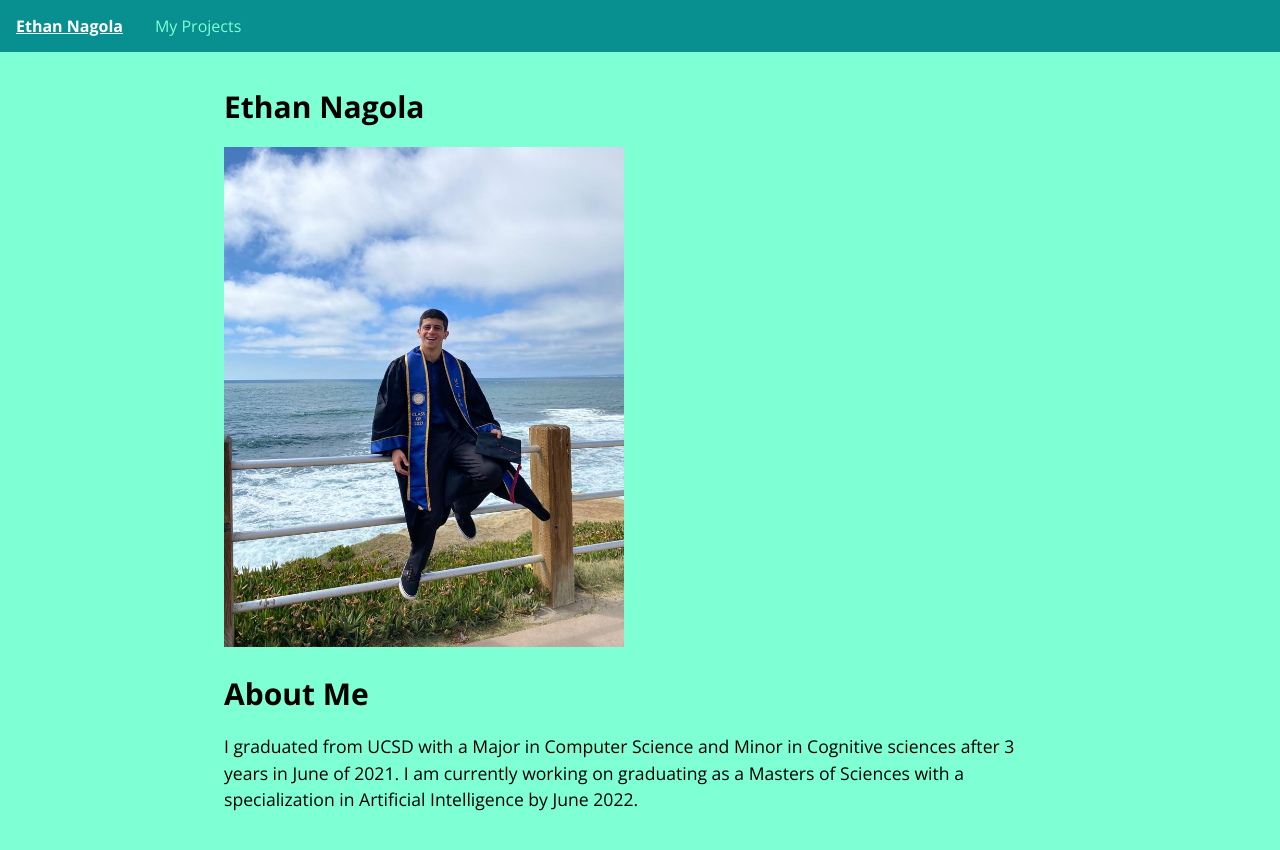
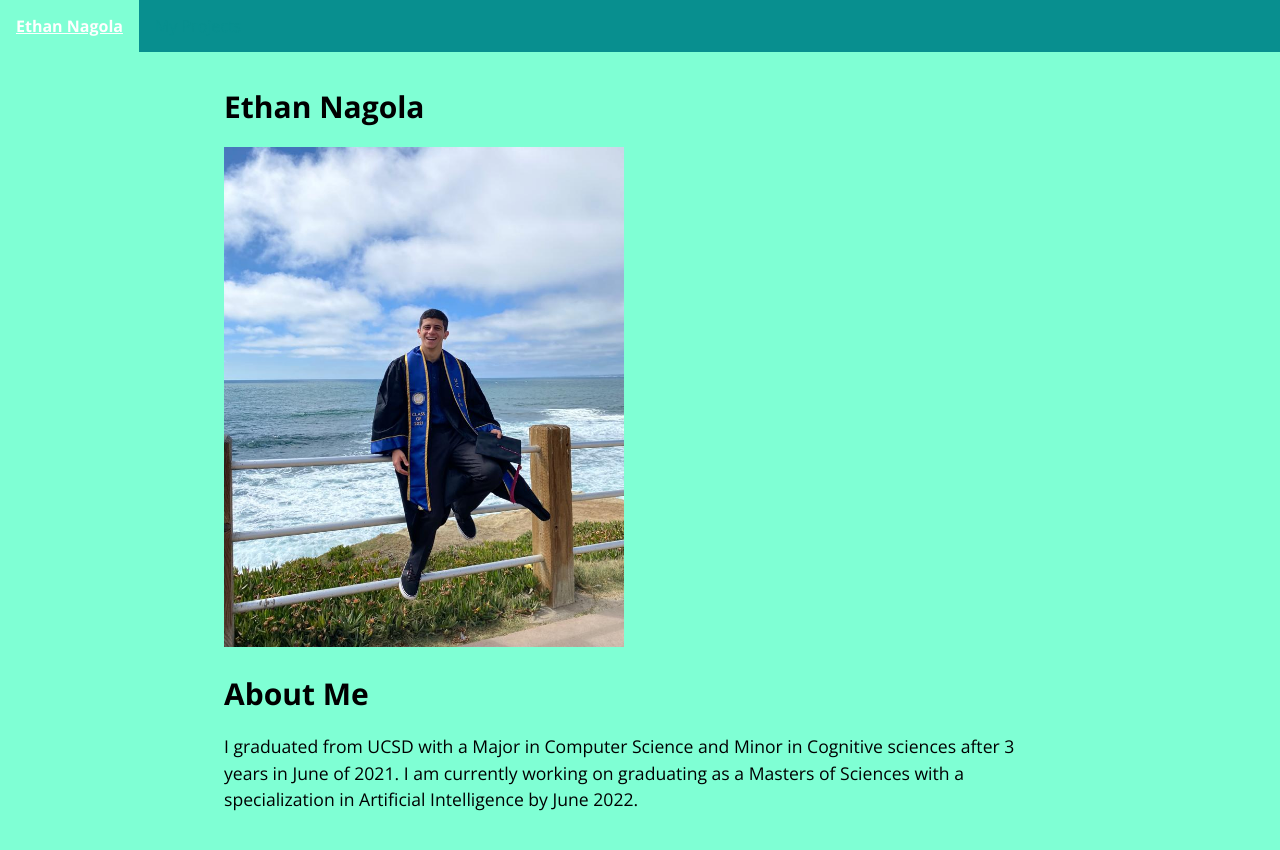
Before and after one commit to enagola/web, a Jekyll site: the page built from docs/ethan.md, in a window 1280 px wide. Shown: the top 850 px of the page. Built offline with Jekyll 4.4.1, drawn with Linux system fonts in a browser that asks for light colours.

Commit message:
Update menu-design.css

```diff
--- a/docs/stylesheets/menu-design.css
+++ b/docs/stylesheets/menu-design.css
@@ -12,12 +12,12 @@
 }
 .nav_li:hover
 {
-  background-color: #088F8F;
+  background-color: #7FFFD4;;
 }
 .nav_a
 {
   display: block;
-  color:#7FFFD4;
+  color:#088F8F;
   text-align: center;
   padding: 14px 16px;
   text-decoration: none;
```
